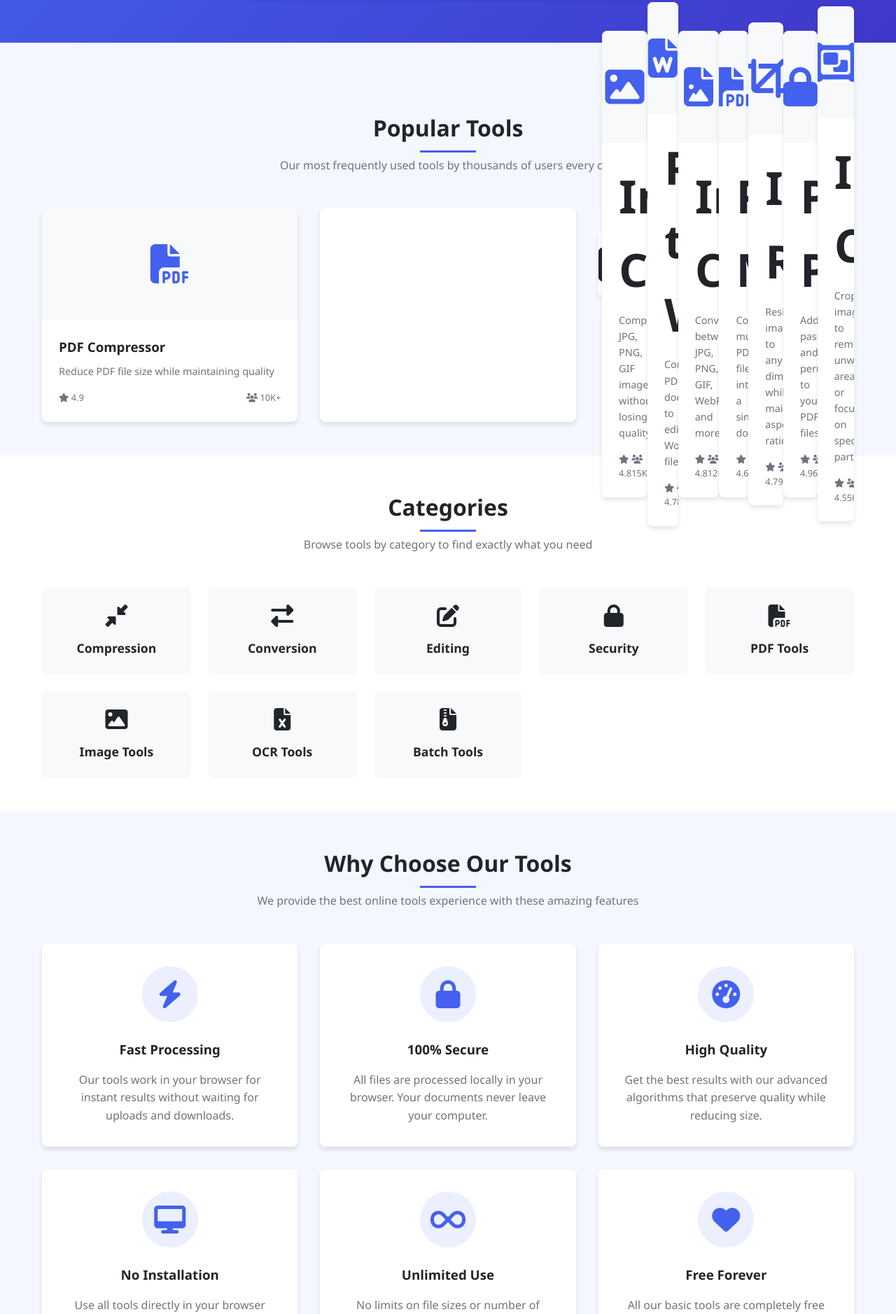
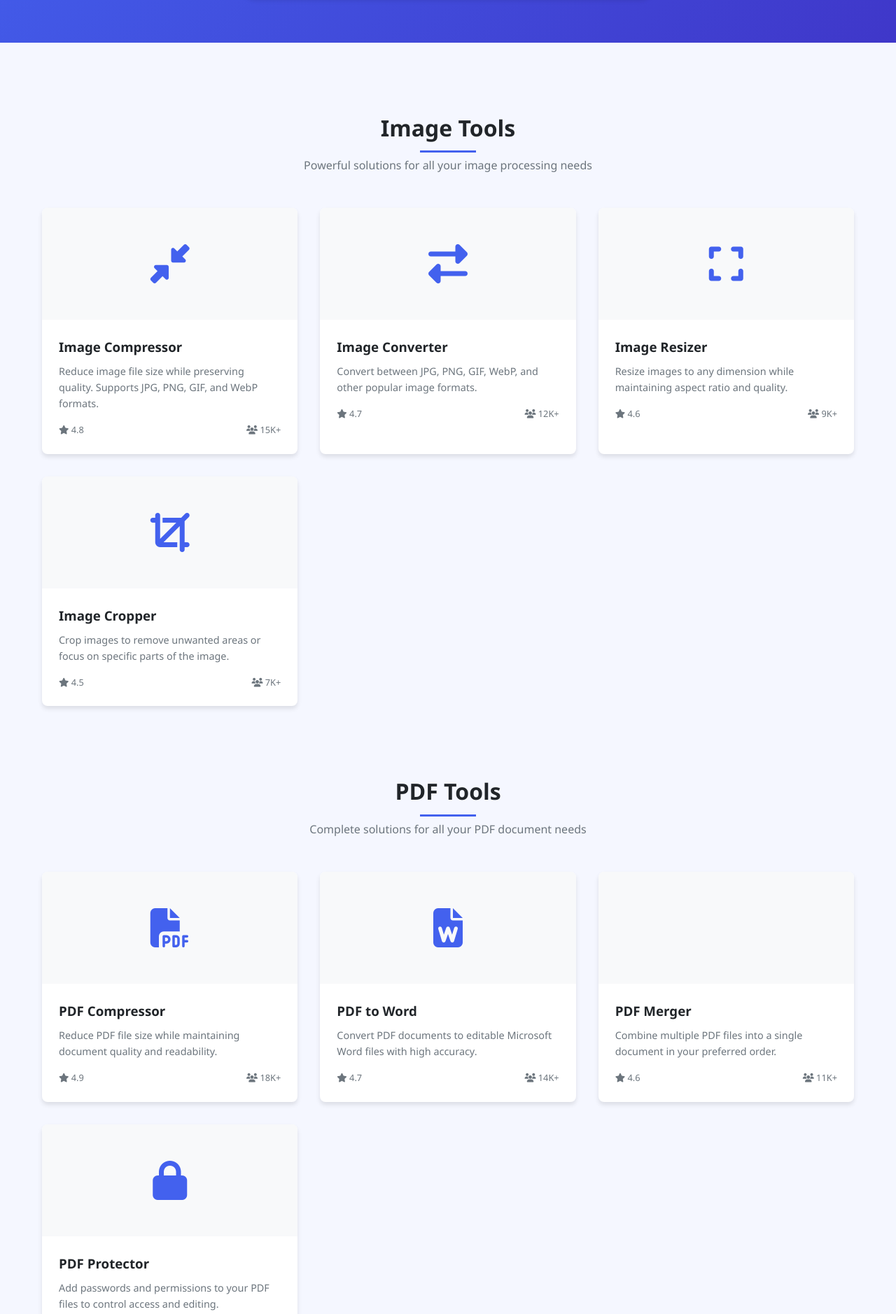
Before and after one commit to beta986/document-help-job, a plain HTML site: page index.html in a window 1280 px wide. Shown: the part 355-2233 px from the top of the page at 70% size. Drawn offline with Linux system fonts and the light colour scheme.

Commit message:
Update index.html

```diff
--- a/index.html
+++ b/index.html
@@ -3,7 +3,7 @@
 <head>
     <meta charset="UTF-8">
     <meta name="viewport" content="width=device-width, initial-scale=1.0">
-    <title>DocImage Tools - Online Image & PDF Utilities</title>
+    <title>DocImage Tools - Complete Image & PDF Solutions</title>
     <link rel="stylesheet" href="https://cdnjs.cloudflare.com/ajax/libs/font-awesome/6.4.0/css/all.min.css">
     <style>
         :root {
@@ -23,13 +23,15 @@
             margin: 0;
             padding: 0;
             box-sizing: border-box;
-            font-family: 'Segoe UI', Tahoma, Geneva, Verdana, sans-serif;
+            font-family: 'Segoe UI', system-ui, -apple-system, BlinkMacSystemFont, sans-serif;
         }
 
         body {
             line-height: 1.6;
             color: var(--dark);
             background-color: #f5f7ff;
+            text-rendering: optimizeLegibility;
+            -webkit-font-smoothing: antialiased;
         }
 
         /* Header Styles */
@@ -202,6 +204,7 @@
             color: var(--gray);
             max-width: 700px;
             margin: 0 auto;
+            overflow-wrap: break-word;
         }
 
         .tools-grid {
@@ -241,12 +244,15 @@
 
         .tool-card-content h3 {
             margin-bottom: 0.5rem;
+            overflow-wrap: break-word;
         }
 
         .tool-card-content p {
             color: var(--gray);
             font-size: 0.9rem;
             margin-bottom: 1rem;
+            overflow-wrap: break-word;
+            white-space: normal;
         }
 
         .tool-card-meta {
@@ -333,6 +339,7 @@
 
         .feature-card p {
             color: var(--gray);
+            overflow-wrap: break-word;
         }
 
         /* Call to Action */
@@ -353,6 +360,7 @@
             margin: 0 auto 2rem;
             opacity: 0.9;
             font-size: 1.1rem;
+            overflow-wrap: break-word;
         }
 
         .btn {
@@ -479,14 +487,22 @@
                 padding: 1rem 0;
             }
 
-            .logo {
-                margin-bottom: 1rem;
+            nav {
+                width: 100%;
+                max-height: 0;
+                overflow: hidden;
+                transition: max-height 0.3s ease;
+            }
+
+            nav.show {
+                max-height: 500px;
             }
 
             nav ul {
                 flex-direction: column;
                 align-items: center;
                 width: 100%;
+                padding: 1rem 0;
             }
 
             nav ul li {
@@ -495,6 +511,13 @@
 
             nav ul li a::after {
                 display: none;
+            }
+
+            .mobile-menu-btn {
+                display: block;
+                position: absolute;
+                top: 1rem;
+                right: 1rem;
             }
 
             .hero {
@@ -537,6 +560,15 @@
                 grid-template-columns: repeat(2, 1fr);
             }
         }
+
+        /* Text rendering fixes */
+        .text-fix {
+            text-rendering: optimizeLegibility;
+            -webkit-font-smoothing: antialiased;
+            -moz-osx-font-smoothing: grayscale;
+            font-feature-settings: "kern" 1;
+            font-kerning: normal;
+        }
     </style>
 </head>
 <body>
@@ -550,11 +582,10 @@
                 <nav>
                     <ul>
                         <li><a href="#">Home</a></li>
-                        <li><a href="#">Image Tools</a></li>
-                        <li><a href="#">PDF Tools</a></li>
-                        <li><a href="#">Features</a></li>
-                        <li><a href="#">Pricing</a></li>
-                        <li><a href="#">Contact</a></li>
+                        <li><a href="#image-tools">Image Tools</a></li>
+                        <li><a href="#pdf-tools">PDF Tools</a></li>
+                        <li><a href="#features">Features</a></li>
+                        <li><a href="#contact">Contact</a></li>
                     </ul>
                 </nav>
                 <button class="mobile-menu-btn">
@@ -566,8 +597,8 @@
 
     <section class="hero">
         <div class="container">
-            <h1>Powerful Online Tools for Images & PDFs</h1>
-            <p>Free, fast and secure online tools to optimize, convert and edit your images and PDF documents. No installation required!</p>
+            <h1 class="text-fix">Powerful Online Tools for Images & PDFs</h1>
+            <p class="text-fix">Free, fast and secure online tools to optimize, convert and edit your images and PDF documents. No installation required!</p>
             <div class="search-bar">
                 <input type="text" placeholder="Search for tools...">
                 <button><i class="fas fa-search"></i> Search</button>
@@ -575,118 +606,62 @@
         </div>
     </section>
 
-    <section class="tools-section">
+    <section id="image-tools" class="tools-section">
         <div class="container">
             <div class="section-header">
-                <h2>Popular Tools</h2>
-                <p>Our most frequently used tools by thousands of users every day</p>
+                <h2>Image Tools</h2>
+                <p>Powerful solutions for all your image processing needs</p>
             </div>
             <div class="tools-grid">
-                <a href="#" class="tool-card">
+                <a href="image-compressor.html" class="tool-card">
                     <div class="tool-card-img">
-                        <i class="fas fa-file-pdf"></i>
+                        <i class="fas fa-compress-alt"></i>
                     </div>
                     <div class="tool-card-content">
-                        <h3>PDF Compressor</h3>
-                        <p>Reduce PDF file size while maintaining quality</p>
-                        <div class="tool-card-meta">
-                            <span><i class="fas fa-star"></i> 4.9</span>
-                            <span><i class="fas fa-users"></i> 10K+</span>
-                        </div>
-                    </div>
-                </a>
-                <a href="#" class="tool-card">
-                    <div class="tool-card-img">
-                        <i class="fas fa-image"></i>
-                 <a href="/tool/documenthelp.job.htmll" class="tool-card">
-                    <div class="tool-card-img">
-                    <i class="fas fa-image"></i>
-                 </div>
-
-        <div class="tool-card-content">
                         <h3>Image Compressor</h3>
-               <p>Compress JPG, PNG, GIF images without losing quality</p>
+                        <p>Reduce image file size while preserving quality. Supports JPG, PNG, GIF, and WebP formats.</p>
                         <div class="tool-card-meta">
                             <span><i class="fas fa-star"></i> 4.8</span>
                             <span><i class="fas fa-users"></i> 15K+</span>
                         </div>
                     </div>
                 </a>
-                <a href="#" class="tool-card">
+                <a href="image-converter.html" class="tool-card">
                     <div class="tool-card-img">
-                        <i class="fas fa-file-word"></i>
-                    </div>
-                    <div class="tool-card-content">
-                        <h3>PDF to Word</h3>
-                        <p>Convert PDF documents to editable Word files</p>
-                        <div class="tool-card-meta">
-                            <span><i class="fas fa-star"></i> 4.7</span>
-                            <span><i class="fas fa-users"></i> 8K+</span>
-                        </div>
-                    </div>
-                </a>
-                <a href="#" class="tool-card">
-                    <div class="tool-card-img">
-                        <i class="fas fa-file-image"></i>
+                        <i class="fas fa-exchange-alt"></i>
                     </div>
                     <div class="tool-card-content">
                         <h3>Image Converter</h3>
-                        <p>Convert between JPG, PNG, GIF, WebP and more</p>
+                        <p>Convert between JPG, PNG, GIF, WebP, and other popular image formats.</p>
                         <div class="tool-card-meta">
-                            <span><i class="fas fa-star"></i> 4.8</span>
+                            <span><i class="fas fa-star"></i> 4.7</span>
                             <span><i class="fas fa-users"></i> 12K+</span>
                         </div>
                     </div>
                 </a>
-                <a href="#" class="tool-card">
+                <a href="image-resizer.html" class="tool-card">
                     <div class="tool-card-img">
-                        <i class="fas fa-file-pdf"></i>
+                        <i class="fas fa-expand"></i>
                     </div>
                     <div class="tool-card-content">
-                        <h3>PDF Merger</h3>
-                        <p>Combine multiple PDF files into a single document</p>
+                        <h3>Image Resizer</h3>
+                        <p>Resize images to any dimension while maintaining aspect ratio and quality.</p>
                         <div class="tool-card-meta">
                             <span><i class="fas fa-star"></i> 4.6</span>
-                            <span><i class="fas fa-users"></i> 7K+</span>
+                            <span><i class="fas fa-users"></i> 9K+</span>
                         </div>
                     </div>
                 </a>
-                <a href="#" class="tool-card">
+                <a href="image-cropper.html" class="tool-card">
                     <div class="tool-card-img">
                         <i class="fas fa-crop"></i>
                     </div>
                     <div class="tool-card-content">
-                        <h3>Image Resizer</h3>
-                        <p>Resize images to any dimension while maintaining aspect ratio</p>
-                        <div class="tool-card-meta">
-                            <span><i class="fas fa-star"></i> 4.7</span>
-                            <span><i class="fas fa-users"></i> 9K+</span>
-                        </div>
-                    </div>
-                </a>
-                <a href="#" class="tool-card">
-                    <div class="tool-card-img">
-                        <i class="fas fa-lock"></i>
-                    </div>
-                    <div class="tool-card-content">
-                        <h3>PDF Protector</h3>
-                        <p>Add passwords and permissions to your PDF files</p>
-                        <div class="tool-card-meta">
-                            <span><i class="fas fa-star"></i> 4.9</span>
-                            <span><i class="fas fa-users"></i> 6K+</span>
-                        </div>
-                    </div>
-                </a>
-                <a href="#" class="tool-card">
-                    <div class="tool-card-img">
-                        <i class="fas fa-object-group"></i>
-                    </div>
-                    <div class="tool-card-content">
                         <h3>Image Cropper</h3>
-                        <p>Crop images to remove unwanted areas or focus on specific parts</p>
+                        <p>Crop images to remove unwanted areas or focus on specific parts of the image.</p>
                         <div class="tool-card-meta">
                             <span><i class="fas fa-star"></i> 4.5</span>
-                            <span><i class="fas fa-users"></i> 5K+</span>
+                            <span><i class="fas fa-users"></i> 7K+</span>
                         </div>
                     </div>
                 </a>
@@ -694,50 +669,70 @@
         </div>
     </section>
 
-    <section class="categories">
+    <section id="pdf-tools" class="tools-section">
         <div class="container">
             <div class="section-header">
-                <h2>Categories</h2>
-                <p>Browse tools by category to find exactly what you need</p>
+                <h2>PDF Tools</h2>
+                <p>Complete solutions for all your PDF document needs</p>
             </div>
-            <div class="categories-grid">
-                <a href="#" class="category-card">
-                    <i class="fas fa-compress-alt"></i>
-                    <h3>Compression</h3>
+            <div class="tools-grid">
+                <a href="pdf-compressor.html" class="tool-card">
+                    <div class="tool-card-img">
+                        <i class="fas fa-file-pdf"></i>
+                    </div>
+                    <div class="tool-card-content">
+                        <h3>PDF Compressor</h3>
+                        <p>Reduce PDF file size while maintaining document quality and readability.</p>
+                        <div class="tool-card-meta">
+                            <span><i class="fas fa-star"></i> 4.9</span>
+                            <span><i class="fas fa-users"></i> 18K+</span>
+                        </div>
+                    </div>
                 </a>
-                <a href="#" class="category-card">
-                    <i class="fas fa-exchange-alt"></i>
-                    <h3>Conversion</h3>
+                <a href="pdf-to-word.html" class="tool-card">
+                    <div class="tool-card-img">
+                        <i class="fas fa-file-word"></i>
+                    </div>
+                    <div class="tool-card-content">
+                        <h3>PDF to Word</h3>
+                        <p>Convert PDF documents to editable Microsoft Word files with high accuracy.</p>
+                        <div class="tool-card-meta">
+                            <span><i class="fas fa-star"></i> 4.7</span>
+                            <span><i class="fas fa-users"></i> 14K+</span>
+                        </div>
+                    </div>
                 </a>
-                <a href="#" class="category-card">
-                    <i class="fas fa-edit"></i>
-                    <h3>Editing</h3>
+                <a href="pdf-merger.html" class="tool-card">
+                    <div class="tool-card-img">
+                        <i class="fas fa-file-merge"></i>
+                    </div>
+                    <div class="tool-card-content">
+                        <h3>PDF Merger</h3>
+                        <p>Combine multiple PDF files into a single document in your preferred order.</p>
+                        <div class="tool-card-meta">
+                            <span><i class="fas fa-star"></i> 4.6</span>
+                            <span><i class="fas fa-users"></i> 11K+</span>
+                        </div>
+                    </div>
                 </a>
-                <a href="#" class="category-card">
+                <a href="pdf-protect.html" class="tool-card">
+                    <div class="tool-card-img">
                         <i class="fas fa-lock"></i>
-                    <h3>Security</h3>
-                </a>
-                <a href="#" class="category-card">
-                    <i class="fas fa-file-pdf"></i>
-                    <h3>PDF Tools</h3>
-                </a>
-                <a href="#" class="category-card">
-                    <i class="fas fa-image"></i>
-                    <h3>Image Tools</h3>
-                </a>
-                <a href="#" class="category-card">
-                    <i class="fas fa-file-excel"></i>
-                    <h3>OCR Tools</h3>
-                </a>
-                <a href="#" class="category-card">
-                    <i class="fas fa-file-archive"></i>
-                    <h3>Batch Tools</h3>
+                    </div>
+                    <div class="tool-card-content">
+                        <h3>PDF Protector</h3>
+                        <p>Add passwords and permissions to your PDF files to control access and editing.</p>
+                        <div class="tool-card-meta">
+                            <span><i class="fas fa-star"></i> 4.8</span>
+                            <span><i class="fas fa-users"></i> 8K+</span>
+                        </div>
+                    </div>
                 </a>
             </div>
         </div>
     </section>
 
-    <section class="features">
+    <section id="features" class="features">
         <div class="container">
             <div class="section-header">
                 <h2>Why Choose Our Tools</h2>
@@ -787,7 +782,7 @@
         </div>
     </section>
 
-    <footer>
+    <footer id="contact">
         <div class="container">
             <div class="footer-content">
                 <div class="footer-column">
@@ -804,30 +799,30 @@
                     <h3>Quick Links</h3>
                     <ul>
                         <li><a href="#">Home</a></li>
-                        <li><a href="#">About Us</a></li>
-                        <li><a href="#">Features</a></li>
-                        <li><a href="#">Pricing</a></li>
-                        <li><a href="#">Contact</a></li>
+                        <li><a href="#image-tools">Image Tools</a></li>
+                        <li><a href="#pdf-tools">PDF Tools</a></li>
+                        <li><a href="#features">Features</a></li>
+                        <li><a href="#contact">Contact</a></li>
                     </ul>
                 </div>
                 <div class="footer-column">
                     <h3>Image Tools</h3>
                     <ul>
-                        <li><a href="#">Compress Image</a></li>
-                        <li><a href="#">Resize Image</a></li>
-                        <li><a href="#">Crop Image</a></li>
-                        <li><a href="#">Convert Image</a></li>
-                        <li><a href="#">Watermark</a></li>
+                        <li><a href="image-compressor.html">Compress Image</a></li>
+                        <li><a href="image-resizer.html">Resize Image</a></li>
+                        <li><a href="image-cropper.html">Crop Image</a></li>
+                        <li><a href="image-converter.html">Convert Image</a></li>
+                        <li><a href="watermark.html">Watermark</a></li>
                     </ul>
                 </div>
                 <div class="footer-column">
                     <h3>PDF Tools</h3>
                     <ul>
-                        <li><a href="#">Compress PDF</a></li>
-                        <li><a href="#">Merge PDF</a></li>
-                        <li><a href="#">Split PDF</a></li>
-                        <li><a href="#">PDF to Word</a></li>
-                        <li><a href="#">Protect PDF</a></li>
+                        <li><a href="pdf-compressor.html">Compress PDF</a></li>
+                        <li><a href="pdf-merger.html">Merge PDF</a></li>
+                        <li><a href="pdf-splitter.html">Split PDF</a></li>
+                        <li><a href="pdf-to-word.html">PDF to Word</a></li>
+                        <li><a href="pdf-protect.html">Protect PDF</a></li>
                     </ul>
                 </div>
                 <div class="footer-column">
@@ -850,16 +845,43 @@
     <script>
         // Mobile menu toggle
         document.querySelector('.mobile-menu-btn').addEventListener('click', function() {
-            document.querySelector('nav ul').classList.toggle('show');
+            document.querySelector('nav').classList.toggle('show');
+        });
+
+        // Close mobile menu when clicking on a link
+        document.querySelectorAll('nav ul li a').forEach(link => {
+            link.addEventListener('click', () => {
+                document.querySelector('nav').classList.remove('show');
+            });
+        });
+
+        // Text rendering check
+        document.addEventListener('DOMContentLoaded', function() {
+            // Ensure all text is properly rendered
+            document.querySelectorAll('h1, h2, h3, h4, h5, h6, p, span, a').forEach(el => {
+                el.classList.add('text-fix');
+            });
+
+            // Check for text encoding issues
+            const textElements = document.querySelectorAll('p, span, h1, h2, h3, h4, h5, h6');
+            textElements.forEach(el => {
+                if(el.textContent.match(/[^\x00-\x7F]/) ||
+                   el.textContent.length !== [...el.textContent].length) {
+                    console.log('Potential text rendering issue found in:', el);
+                }
+            });
         });
 
         // Smooth scrolling for anchor links
         document.querySelectorAll('a[href^="#"]').forEach(anchor => {
             anchor.addEventListener('click', function(e) {
                 e.preventDefault();
-                document.querySelector(this.getAttribute('href')).scrollIntoView({
+                const target = document.querySelector(this.getAttribute('href'));
+                if (target) {
+                    target.scrollIntoView({
                         behavior: 'smooth'
                     });
+                }
             });
         });
     </script>
```
Lines whose indentation alone changed are shown as unchanged.
